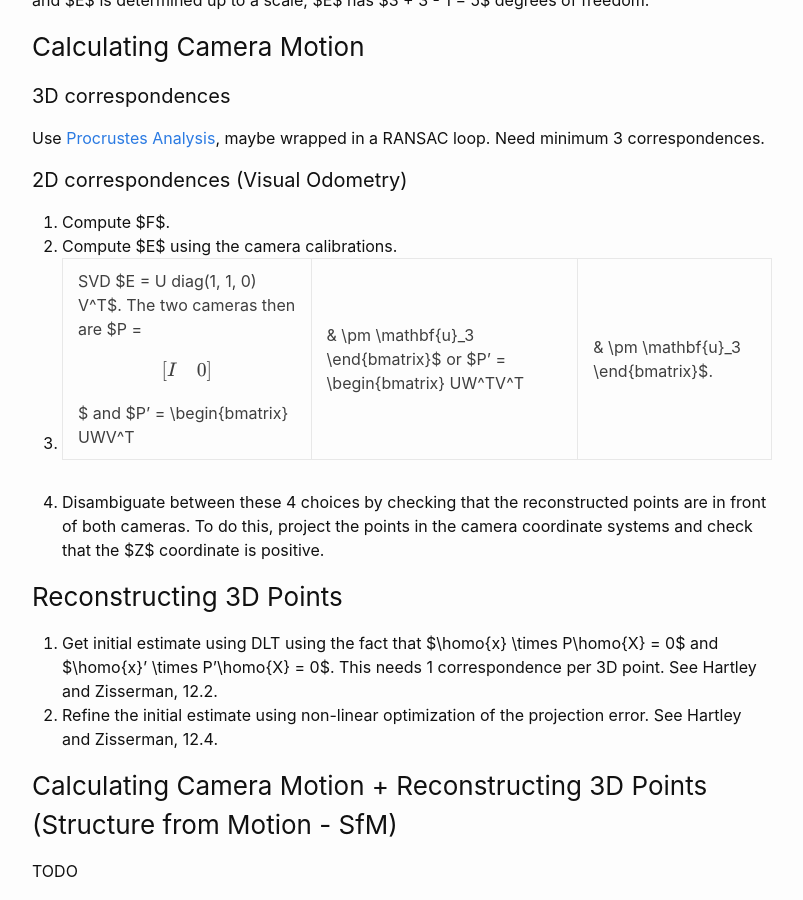
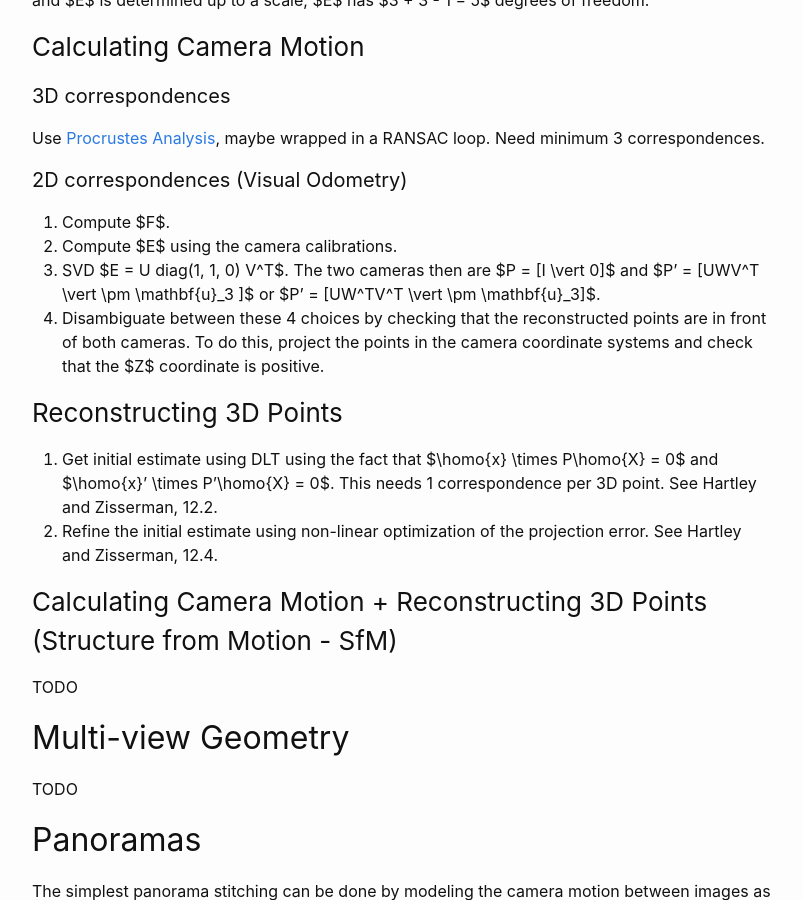
Before and after one commit to samarth-robo/blog, a Jekyll site: the page built from _posts/2019-12-16-3d_geom.md, in a window 1280 px wide and 900 px high, scrolled down 3260 px. Shown: the whole window, without its empty margins (238-1041 px from the left). Built offline with Jekyll 4.4.1, drawn with Linux system fonts in a browser that asks for light colours; emoji names are drawn with the system emoji font; formulas are drawn with MathJax 3.

Commit message:
Update 2019-12-16-3d_geom.md

```diff
--- a/_posts/2019-12-16-3d_geom.md
+++ b/_posts/2019-12-16-3d_geom.md
@@ -101,7 +101,7 @@ Use [Procrustes Analysis](https://en.wikipedia.org/wiki/Orthogonal_Procrustes_pr
 #### 2D correspondences (Visual Odometry)
 1. Compute $F$.
 2. Compute $E$ using the camera calibrations.
-3. SVD $E = U diag(1, 1, 0) V^T$. The two cameras then are $P = \begin{bmatrix}I&0\end{bmatrix}$ and $P' = \begin{bmatrix} UWV^T | & \pm \mathbf{u}_3 \end{bmatrix}$ or $P' = \begin{bmatrix} UW^TV^T | & \pm \mathbf{u}_3 \end{bmatrix}$.
+3. SVD $E = U diag(1, 1, 0) V^T$. The two cameras then are $P = \[I \vert 0\]$ and $P' = \[UWV^T \vert \pm \mathbf{u}_3 \]$ or $P' = \[UW^TV^T \vert \pm \mathbf{u}_3\]$.
 4. Disambiguate between these 4 choices by checking that the reconstructed points are in front of both cameras. To do this, project the points in the camera coordinate systems and check that the $Z$ coordinate is positive.
 
 ### Reconstructing 3D Points
```
